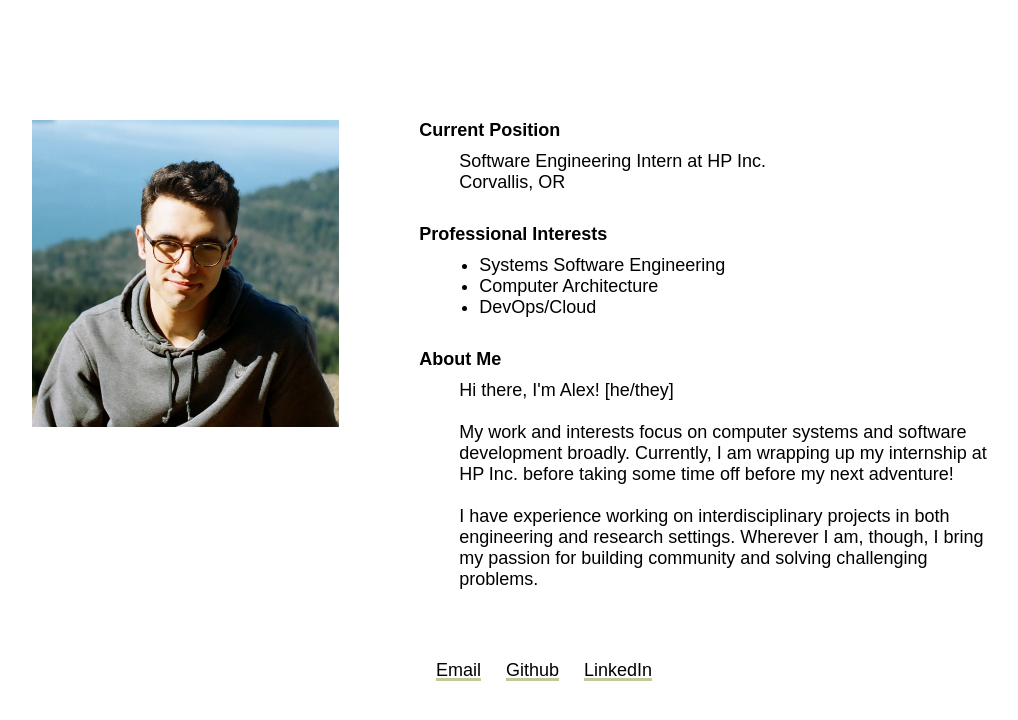
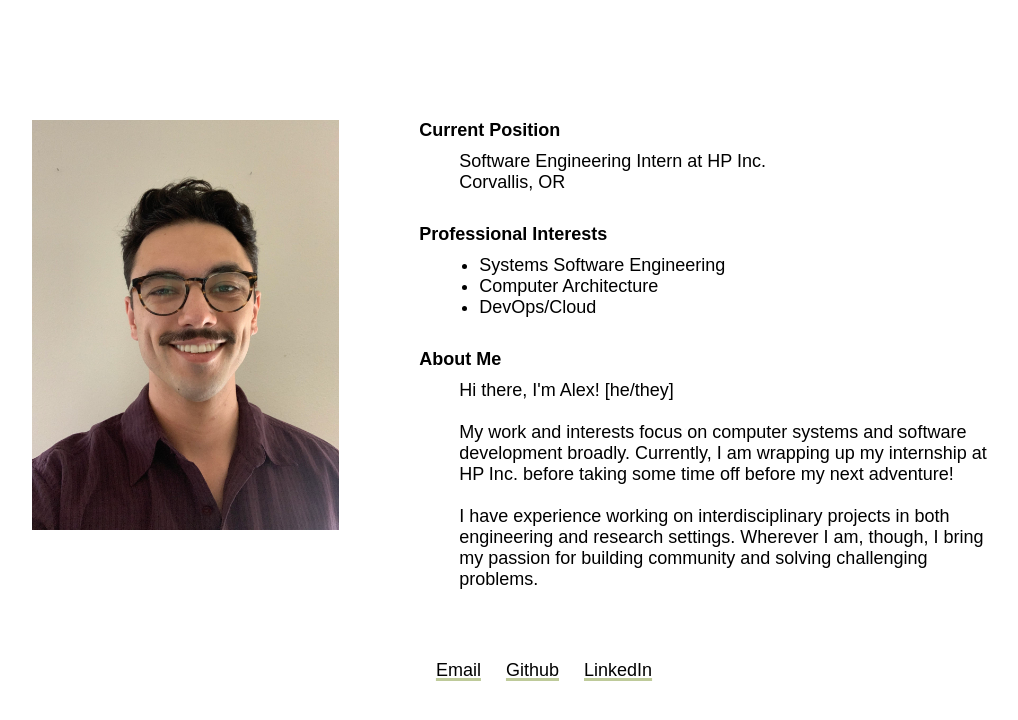
Before and after one commit to a-gavin/a-gavin.github.io, a plain HTML site: page index.html in a window 1280 px wide. Shown: the whole page, without its empty margins (96-1114 px from the left). Drawn offline with Linux system fonts and the light colour scheme; a web font is replaced by a local one.

Commit message:
Update headshot

```diff
--- a/index.html
+++ b/index.html
@@ -28,7 +28,7 @@
     </header>
         <div class="body">
             <div class="leftBox">
-                <img src="./images/ya_boi.png" alt="" width="100%">
+                <img src="./images/ya_boi.jpg" alt="" width="100%">
             </div>
 
             <div class="rightBox">
```
Also changed, not shown: images/ya_boi.jpg (added), images/ya_boi.png (deleted).
